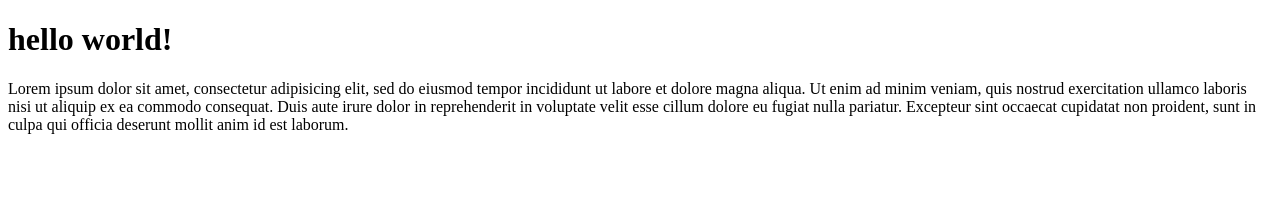
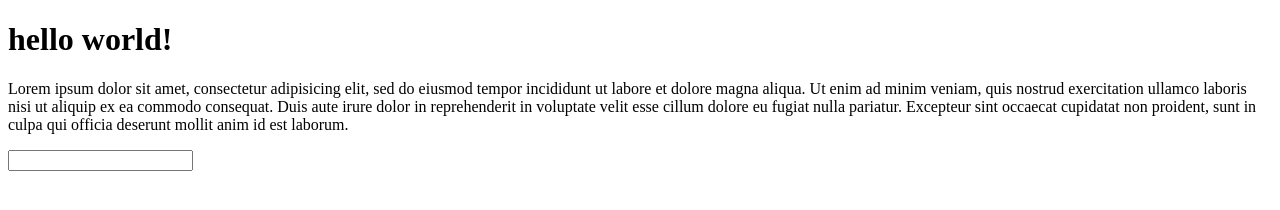
Before and after one commit to irwan-codeir/git-remote1, a plain HTML site: page index.html in a window 1280 px wide. Drawn offline with Linux system fonts and the light colour scheme.

Commit message:
menambahkan form input

```diff
--- a/index.html
+++ b/index.html
@@ -12,6 +12,8 @@
 	 consequat. Duis aute irure dolor in reprehenderit in voluptate velit esse
 	 cillum dolore eu fugiat nulla pariatur. Excepteur sint occaecat cupidatat non
 	 proident, sunt in culpa qui officia deserunt mollit anim id est laborum.</p>
-
+	 <form>
+	 	<input type="" name="">
+	 </form>
 </body>
 </html>
```
